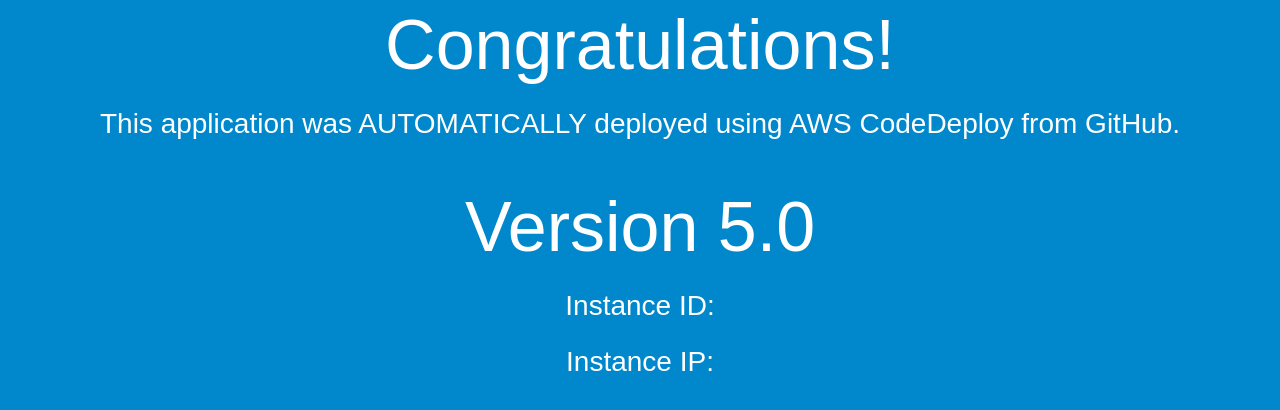
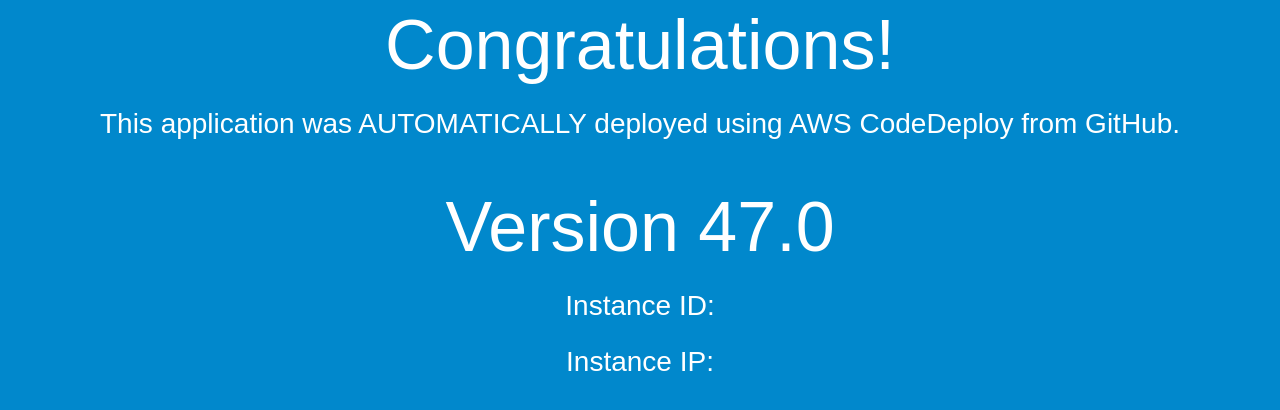
Before and after one commit to Strider678/DevOPS, a PHP site: page /test.php in a window 1280 px wide. Shown: the part 251-661 px from the top of the page. Run offline with PHP 8.4, Linux system fonts and the light colour scheme; data that the repository does not hold is empty.

Commit message:
Update test.php

```diff
--- a/test.php
+++ b/test.php
@@ -33,7 +33,7 @@
     <img src="logo.png"/>
     <h1>Congratulations!</h1>
     <h2>This application was AUTOMATICALLY deployed using AWS CodeDeploy from GitHub.</h2>
-    <h1>Version 5.0</h1>
+    <h1>Version 47.0</h1>
     <?php
       $id = file_get_contents("http://instance-data/latest/meta-data/instance-id");
       $ip = file_get_contents("http://instance-data/latest/meta-data/local-ipv4");
```
